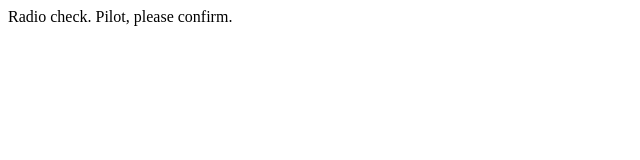
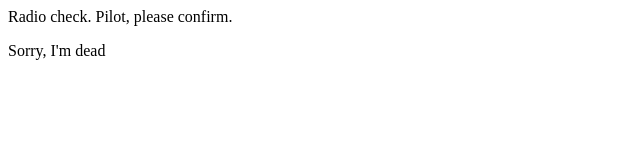
Before and after one commit to kesweet/Communication-Log, a plain HTML site: page index.html in a window 1280 px wide. Shown: the full height of the page, 0-640 px from the left. Drawn offline with Linux system fonts and the light colour scheme.

Commit message:
second line written

```diff
--- a/index.html
+++ b/index.html
@@ -1,5 +1,8 @@
 <html>
+
 <body>
-   <p>Radio check. Pilot, please confirm.</p>
+    <p>Radio check. Pilot, please confirm.</p>
+    <p>Sorry, I'm dead</p>
 </body>
+
 </html>
```
